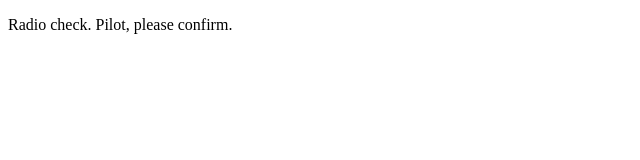
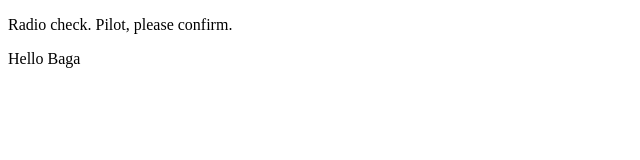
Before and after one commit to sbagavathi2006/communication-log, a plain HTML site: page index.html in a window 1280 px wide. Shown: the full height of the page, 0-640 px from the left. Drawn offline with Linux system fonts and the light colour scheme.

Commit message:
trying again

```diff
--- a/index.html
+++ b/index.html
@@ -2,5 +2,6 @@
 <html>
    <body>
       <p>Radio check. Pilot, please confirm.</p>
+      <p>Hello Baga</p>
    </body>
 </html>
```
